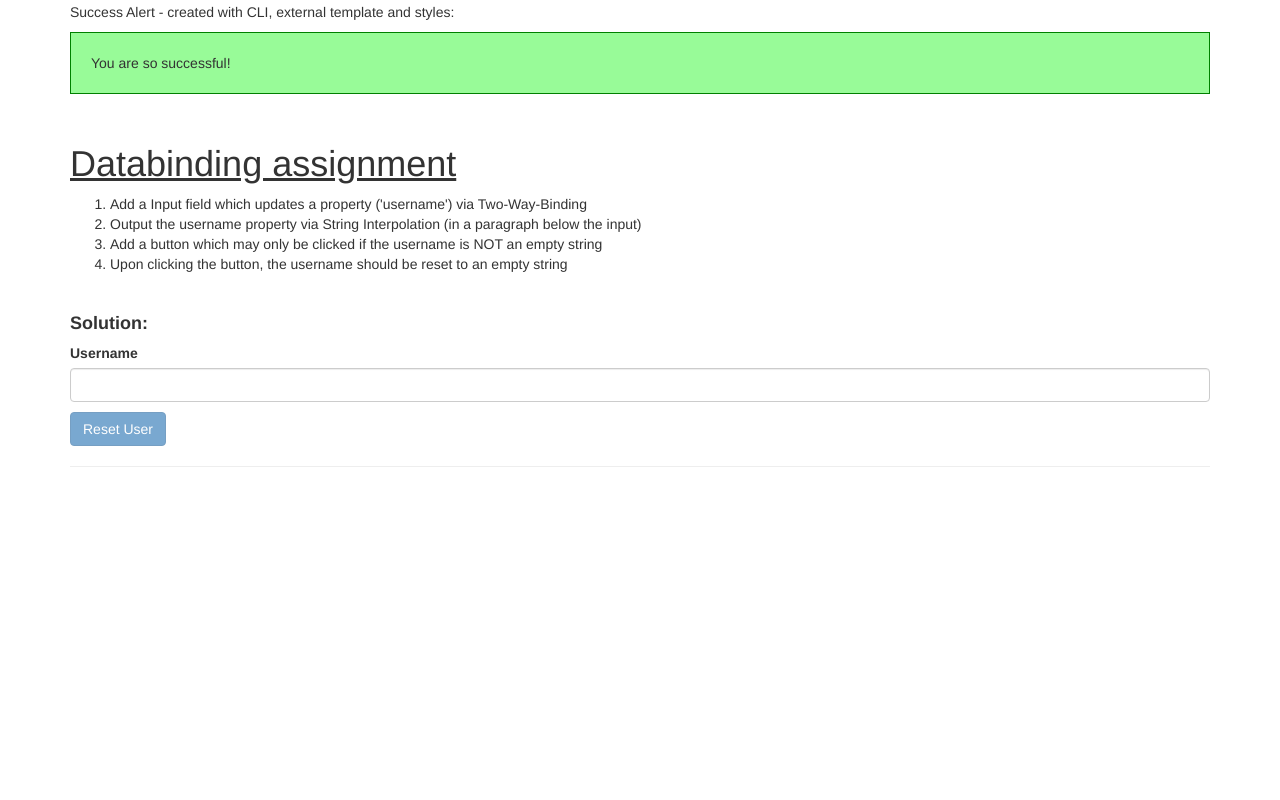
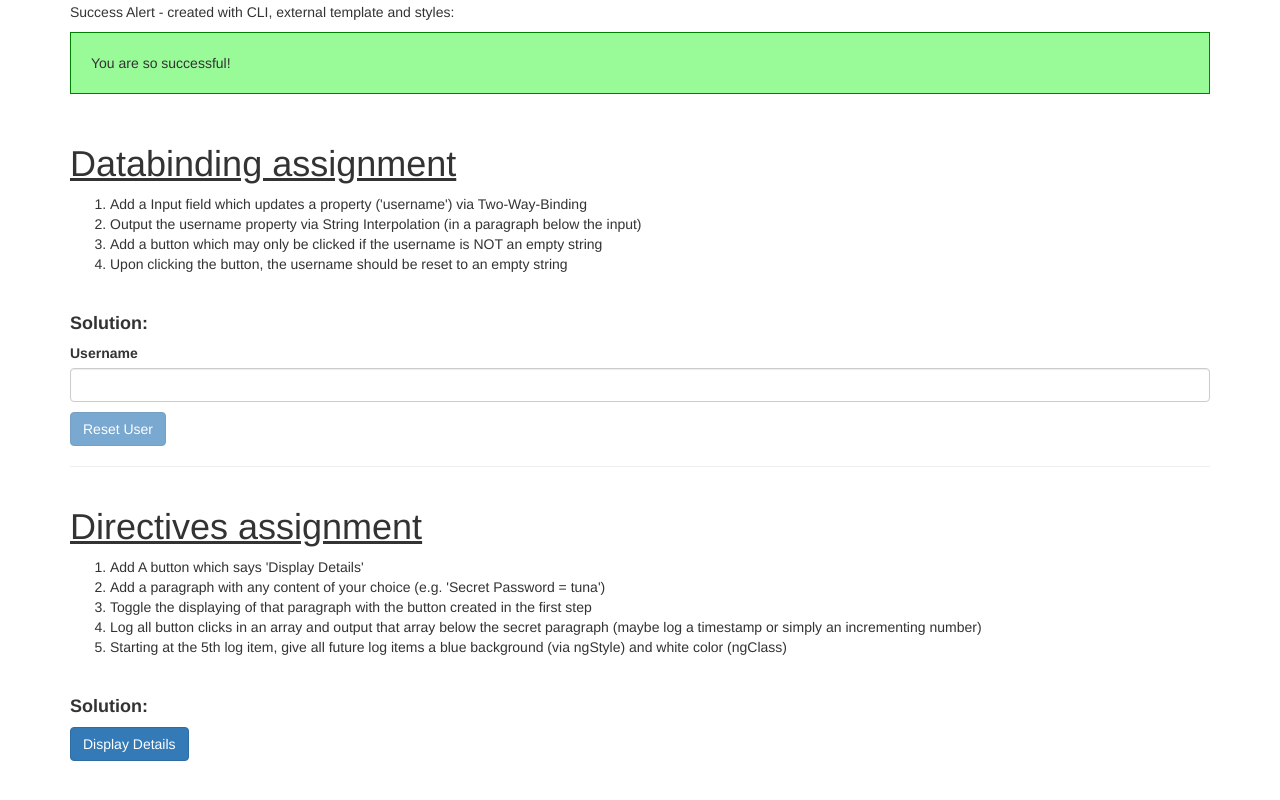
Before and after one commit to Felix-gto/0-angular_udemy_max-basics-servers-assignments, an Angular app: page / in a window 1280 px wide. Shown: the part 592-1392 px from the top of the page. Before the commit the page ends 1079 px from the top, so only its background shows below. Built offline with nearby package versions, Linux system fonts and the light colour scheme.

Commit message:
Directives assignment completed

```diff
--- a/src/app/app.component.css
+++ b/src/app/app.component.css
@@ -1,3 +1,7 @@
 h1 {
     text-decoration: underline;
 }
+
+.white-text {
+    color: white;
+}
--- a/src/app/app.component.html
+++ b/src/app/app.component.html
@@ -35,6 +35,7 @@
   </div>
 </div>
 
+
 <div class="container">
   <div class="row">
     <div class="col-xs-12">
@@ -62,3 +63,45 @@
     </div>
   </div>
 </div>
+
+
+<div class="container">
+  <div class="row">
+    <div class="col-xs-12">
+
+      <h1>Directives assignment</h1>
+
+      <ol>
+        <li>Add A button which says 'Display Details'</li>
+        <li>Add a paragraph with any content of your choice (e.g. 'Secret Password = tuna')</li>
+        <li>Toggle the displaying of that paragraph with the button created in the first step</li>
+        <li>Log all button clicks in an array and output that array below the secret paragraph (maybe log a timestamp or simply an incrementing number)</li>
+        <li>Starting at the 5th log item, give all future log items a blue background (via ngStyle) and white color (ngClass)</li>
+      </ol>
+
+      <br>
+      <h4><strong>Solution:</strong></h4>
+
+      <!-- <button class="btn btn-primary" (click)="showSecret = !showSecret">Display Details</button> -->
+      <button class="btn btn-primary" (click)="onToggleDetails()">Display Details</button>
+      <p *ngIf="showSecret">Secret Password = tuna</p>
+
+      <!-- <div
+        *ngFor="let logItem of log"
+        [ngStyle]="{backgroundColor: logItem >= 5 ? 'blue' : 'transparent'}"
+        [ngClass]="{'white-text': logItem >= 5}"
+      >{{ logItem }}</div> -->
+
+      <!-- Item displayed is the newDate timestamp   ->   Style using the index of ngFor -->
+      <div
+        *ngFor="let logItem of log; let i = index"
+        [ngStyle]="{backgroundColor: i >= 4 ? 'blue' : 'transparent'}"
+        [ngClass]="{'white-text': i >= 4}"
+      >{{ logItem }}</div>
+
+      <br><br><br><br><br><br><br>
+      <hr>
+
+    </div>
+  </div>
+</div>
--- a/src/app/app.component.ts
+++ b/src/app/app.component.ts
@@ -9,4 +9,18 @@
 
   // Data Binding using ngModel - See Databinding assignment
   username = "";
+  log = [];
+
+
+  // Directives assignment - ngIf -> If true displays Paragraph
+  showSecret = false;
+
+  // Button click event -> toggles display of Paragraph
+  onToggleDetails() {
+    this.showSecret = !this.showSecret;
+
+    // this.log.push(this.log.length + 1);
+
+    this.log.push(new Date());  //Timestamp instead of number (version to display incremented number commented out above)
+  }
 }
--- a/src/app/servers/servers.component.html
+++ b/src/app/servers/servers.component.html
@@ -29,6 +29,8 @@
 
 <!-- ngIf directive -->
 <p *ngIf="serverCreated; else noServer">Server was created, server name is {{ serverName }}</p>   <!-- Paragraph shown only once we click to Add Server (onCreateServer() runs on button click)-->
+
+<!-- Without else (ng-template #noServer) the paragraph would only show if serverCreated was true -->
 <ng-template #noServer>
  <p>No server was created!</p>
 </ng-template>
--- a/src/app/servers/servers.component.ts
+++ b/src/app/servers/servers.component.ts
@@ -17,6 +17,7 @@
   // ngIF Directive - Paragraph
   serverCreated = false;
 
+  // Create the servers array
   servers = ['Testserver', 'Testserver 2'];
 
   // Use setTimeout (normal JavaScript function) to set allowNewServer defined above (export class) to true, after 2 seconds  ->  Enables button after 2 seconds ([disabled]="!allowNewServer") -> disabled = false after 2 secs.
@@ -32,7 +33,7 @@
   // Create the method which will be added as an event -> executed when the event occurs ((click) event added to the button)
   onCreateServer() {
     this.serverCreated = true;
-    this.servers.push(this.serverName);
+    this.servers.push(this.serverName);   // Pushes the serverName into the array when clicking to add a server
     this.serverCreationStatus = 'Server was created! Name is ' + this.serverName;
   }
 
```
Also changed, not shown: src/app/server/server.component.html (+7 -3 lines).
